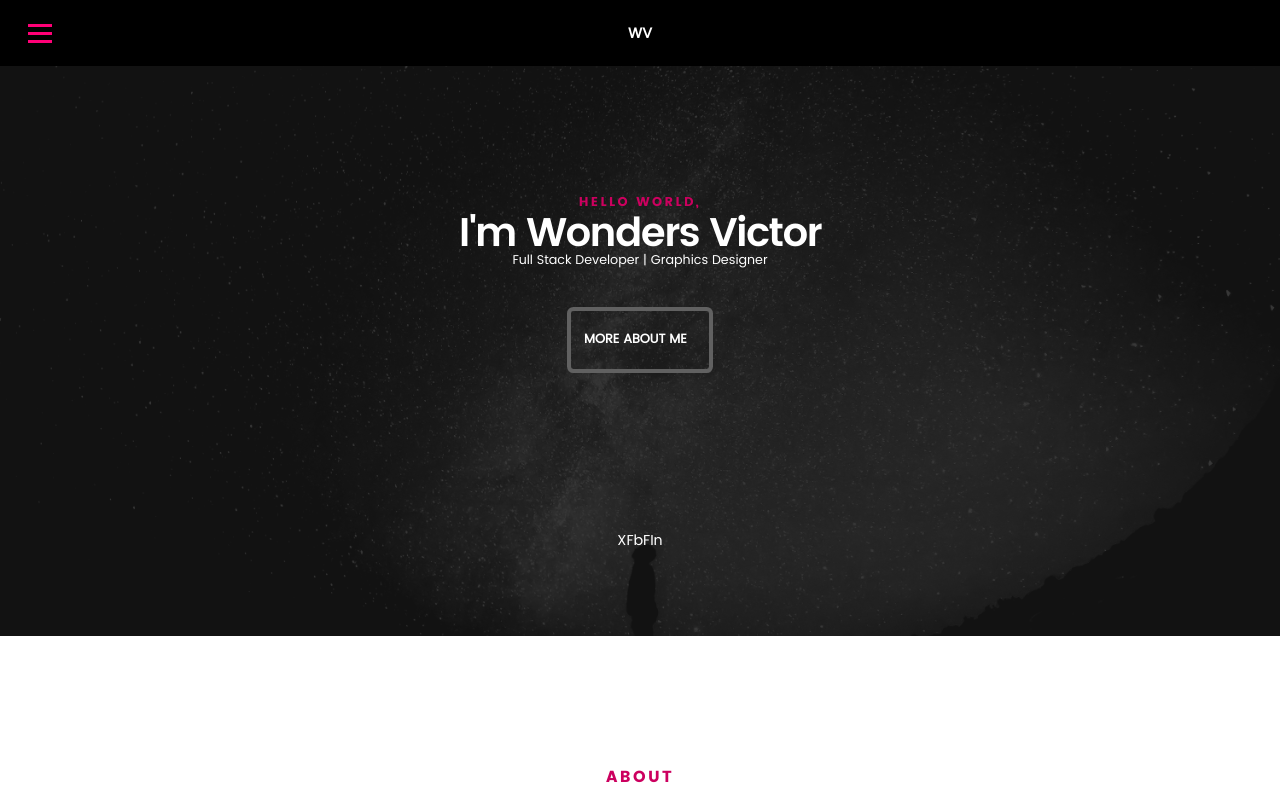
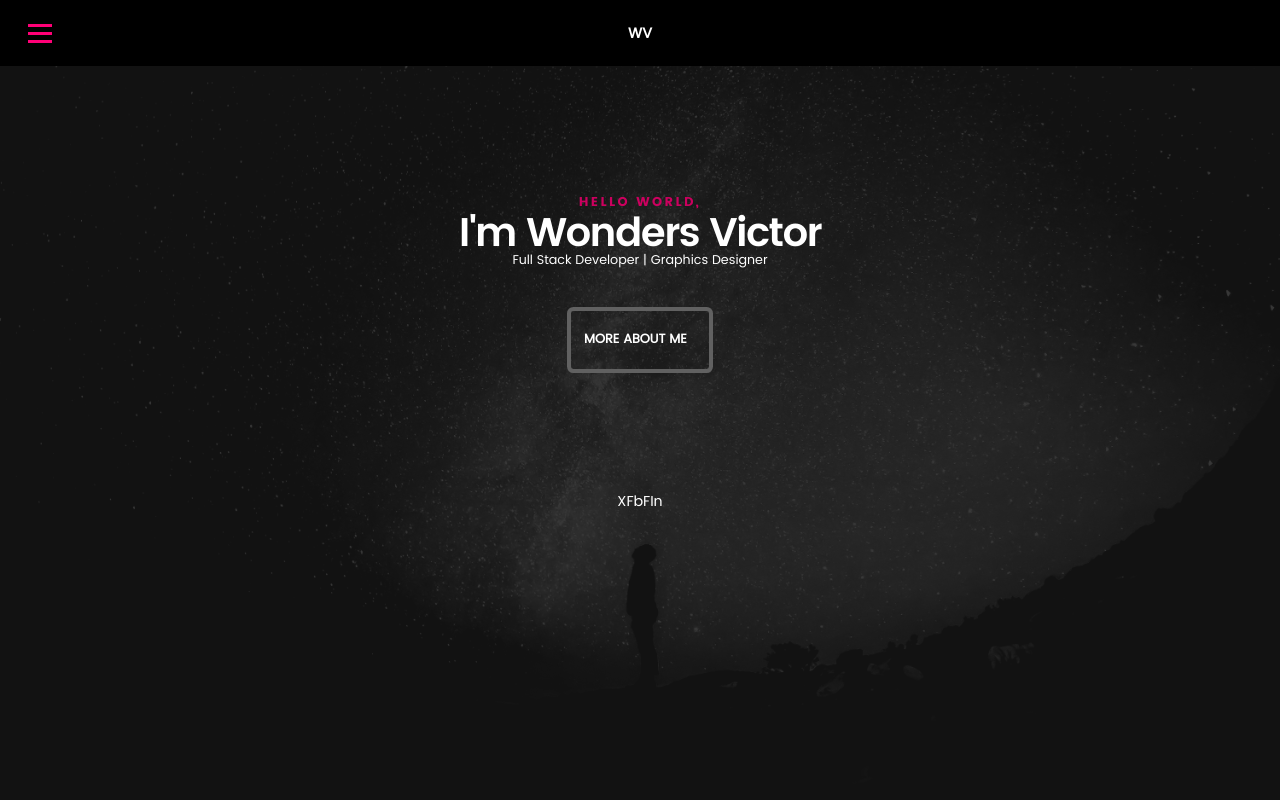
Before and after one commit to Wondahs/Wondahs, a React (Vite) app: page / in a window 1280 px wide. Shown: the top 800 px of the page. Built offline with nearby package versions, Linux system fonts and the light colour scheme.

Commit message:
Styling components

```diff
--- a/src/assets/styles/Home.css
+++ b/src/assets/styles/Home.css
@@ -1,11 +1,12 @@
 .intro {
 	margin-top: 9rem;
+	margin-bottom: 0;
     color: white;
     text-align: center;
 	display: flex;
 	flex-direction: column;
 	align-items: center;
-	/* height: 100vh; */
+	height: calc(100vh - 9rem);
 	position: relative;
 	padding: 0 10%;
 }
--- a/src/assets/styles/Socials.css
+++ b/src/assets/styles/Socials.css
@@ -3,9 +3,13 @@
   color: white;
   list-style: none;
   z-index: 4;
-  position: relative;
-  /* right: 0; */
-  margin-top: 75%;
+  position: absolute;
+  top: 0;
+  bottom: 0;
+  left: 50%;
+  right: 50%;
+  transform: translate(50%, -50%);
+  /* margin-top: 75%; */
   display: flex;
   flex-direction: row;
   align-self: center;
@@ -22,6 +26,6 @@
 
 @media (min-width: 421px){
   .socials {
-    margin-top: 10rem;
+    /* margin-top: 10rem; */
   }
 }
```
Also changed, not shown: 1 other file (tests, documents, lock files or other folders).
